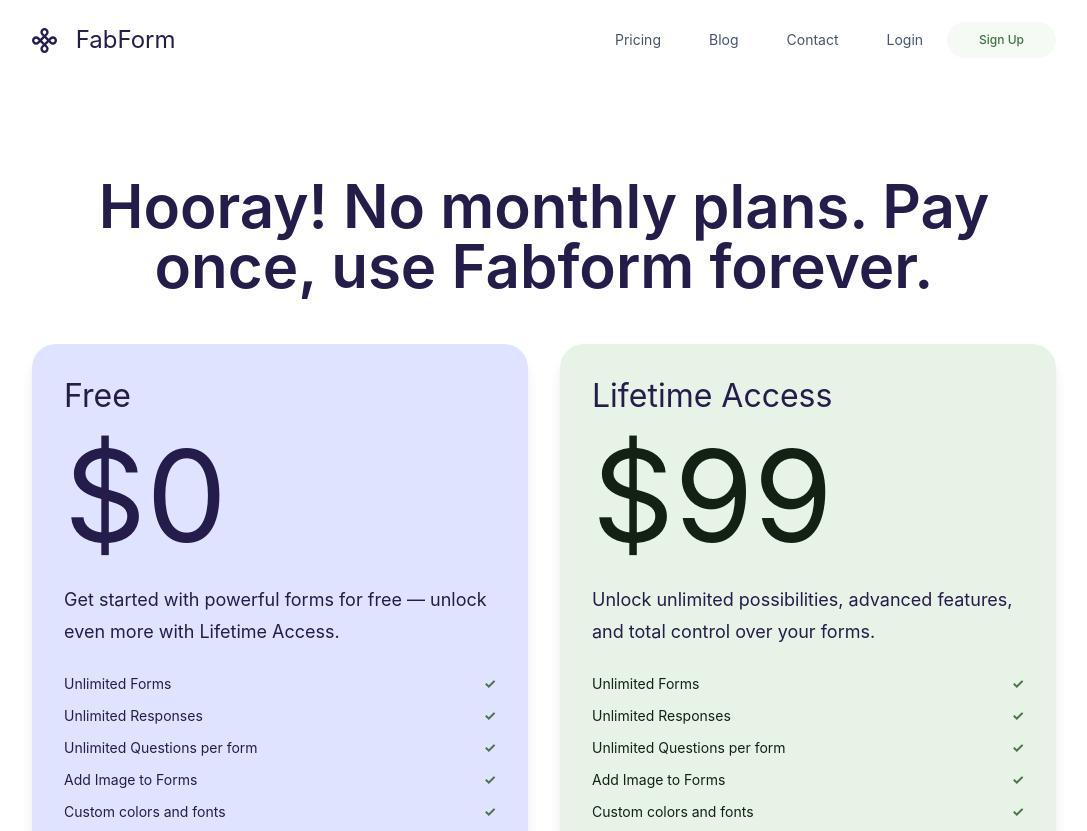
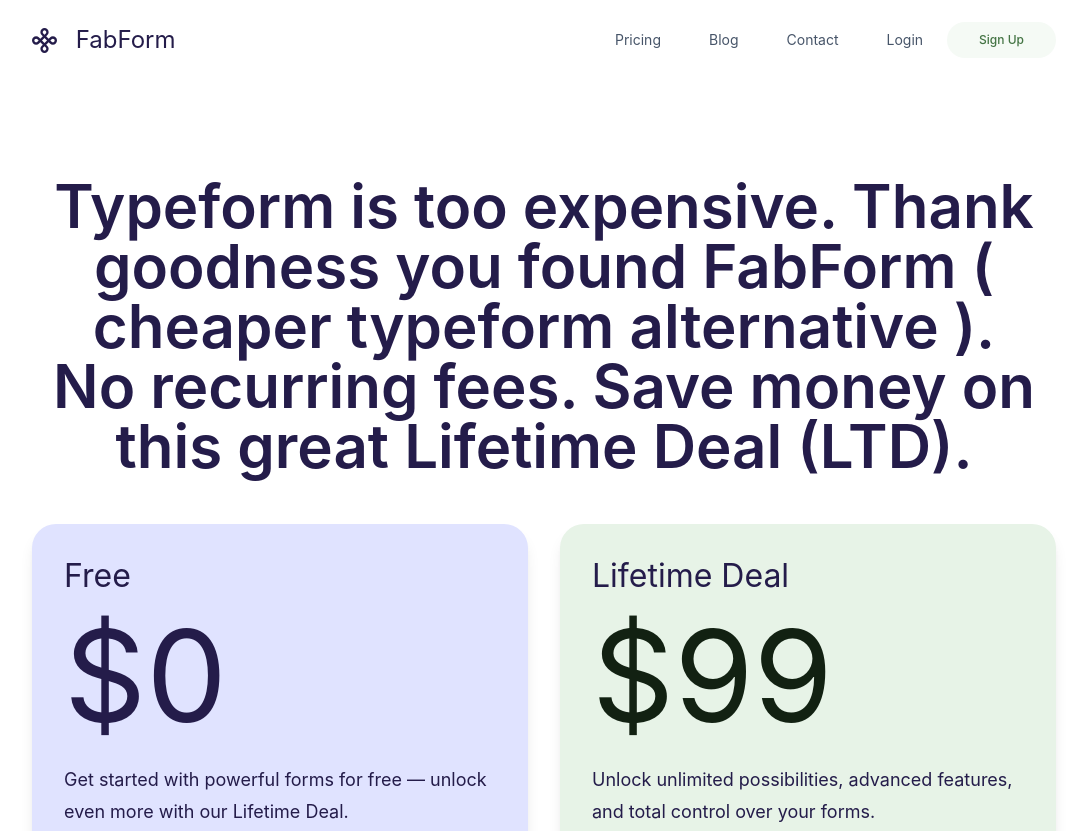
Before and after one commit to fabformhub/fabform-static-site, an Astro site: page /pricing in a window 1280 px wide. Shown: the top 831 px of the page, without its empty margins (96-1183 px from the left). Built offline with nearby package versions, Linux system fonts and the light colour scheme; Astro itself is replaced by a stand-in of ours; a script that the page names is missing; a web font is replaced by a local one.

Commit message:
fixed seo

```diff
--- a/src/components/pricing/Tiers.astro
+++ b/src/components/pricing/Tiers.astro
@@ -3,7 +3,13 @@
     <!-- Header -->
     <div class="text-center">
       <h1 class="text-4xl font-semibold font-display text-blue-950 lg:text-6xl">
-        Hooray! No monthly plans. Pay once, use Fabform forever.
+        Typeform is too expensive. Thank goodness you found FabForm ( cheaper typeform alternative ).
+      </h1>
+    </div>
+
+     <div class="text-center">
+      <h1 class="text-4xl font-semibold font-display text-blue-950 lg:text-6xl">
+         No recurring fees. Save money on this great Lifetime Deal (LTD).
       </h1>
     </div>
 
@@ -15,7 +21,7 @@
           <span>Free</span>
         </div>
         <p class="mt-6 text-lg font-display text-blue-950">
-          Get started with powerful forms for free — unlock even more with Lifetime Access.
+          Get started with powerful forms for free — unlock even more with our Lifetime Deal.
         </p>
         <ul role="list" class="flex flex-col mt-6 text-sm text-blue-950 gap-y-2">
           <li class="flex items-center gap-3">Unlimited Forms <span class="ml-auto text-green-600 font-bold">✓</span></li>
@@ -63,7 +69,7 @@
       <div class="h-full p-8 bg-green-100 rounded-3xl shadow-lg flex flex-col">
         <div class="flex flex-col w-full gap-4 text-3xl text-blue-950 font-display">
           <span class="text-2xl lg:text-9xl text-green-950 order-last">$99</span>
-          <span>Lifetime Access</span>
+          <span>Lifetime Deal</span>
         </div>
         <p class="mt-6 text-lg font-display text-blue-950">
           Unlock unlimited possibilities, advanced features, and total control over your forms.
```
Also changed, not shown: 2 other files.
